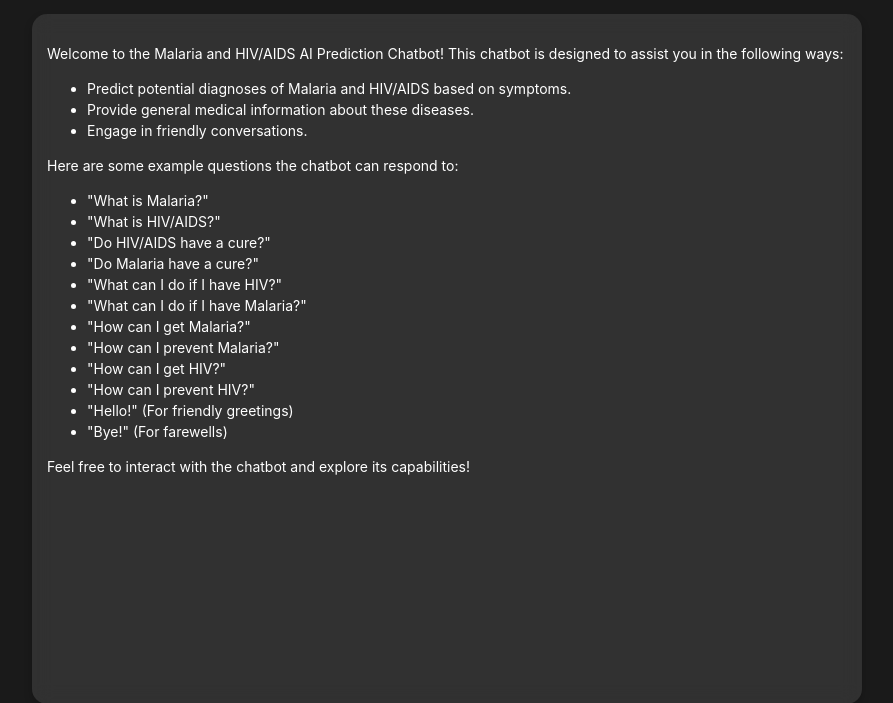
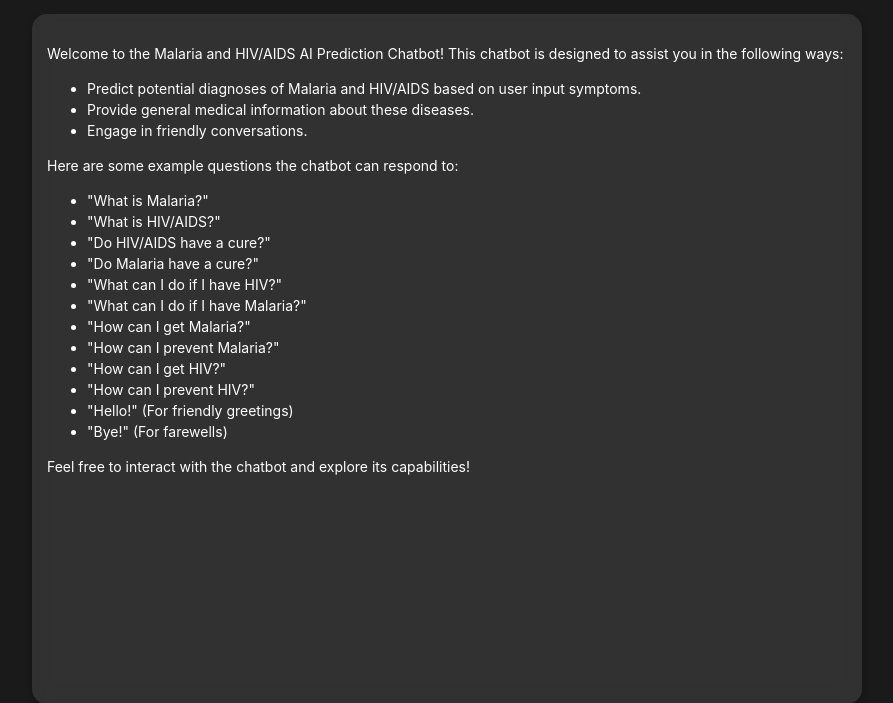
Before and after one commit to henryallison/AI_Group3_Implementation_Assignment3, a Flask app: page /about in a window 1280 px wide. Shown: the part 56-759 px from the top of the page, without its empty margins (193-1086 px from the left). Run offline with Flask 3, Linux system fonts and the light colour scheme; parts of the project's set-up code (start-up, migrations or seed data) failed here and were passed over.

Commit message:
Update about.html

```diff
--- a/templates/about.html
+++ b/templates/about.html
@@ -19,7 +19,7 @@
         <div class="content">
             <p>Welcome to the Malaria and HIV/AIDS AI Prediction Chatbot! This chatbot is designed to assist you in the following ways:</p>
             <ul>
-                <li>Predict potential diagnoses of Malaria and HIV/AIDS based on symptoms.</li>
+                <li>Predict potential diagnoses of Malaria and HIV/AIDS based on user input symptoms.</li>
                 <li>Provide general medical information about these diseases.</li>
                 <li>Engage in friendly conversations.</li>
             </ul>
```
